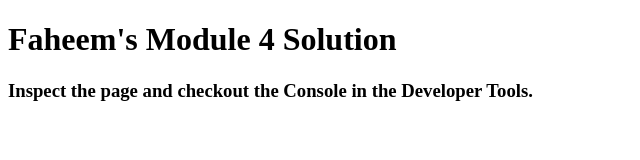
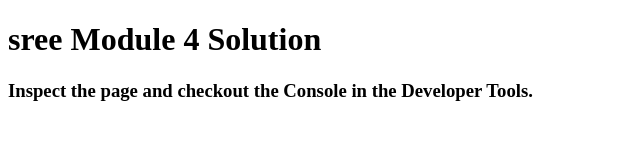
Before and after one commit to SREELAKSHMI1998/coursera-solutions, a plain HTML site: page module_4/index.html in a window 1280 px wide. Shown: the whole page, without its empty margins (0-640 px from the left). Drawn offline with Linux system fonts and the light colour scheme.

Commit message:
Update index.html

```diff
--- a/module_4/index.html
+++ b/module_4/index.html
@@ -11,7 +11,7 @@
   <script src="script.js"></script>
 </head>
 <body>
-  <h1>Faheem's Module 4 Solution</h1>
+  <h1> sree Module 4 Solution</h1>
   <h3>Inspect the page and checkout the Console in the Developer Tools.</h3>
 </body>
 </html>
```
